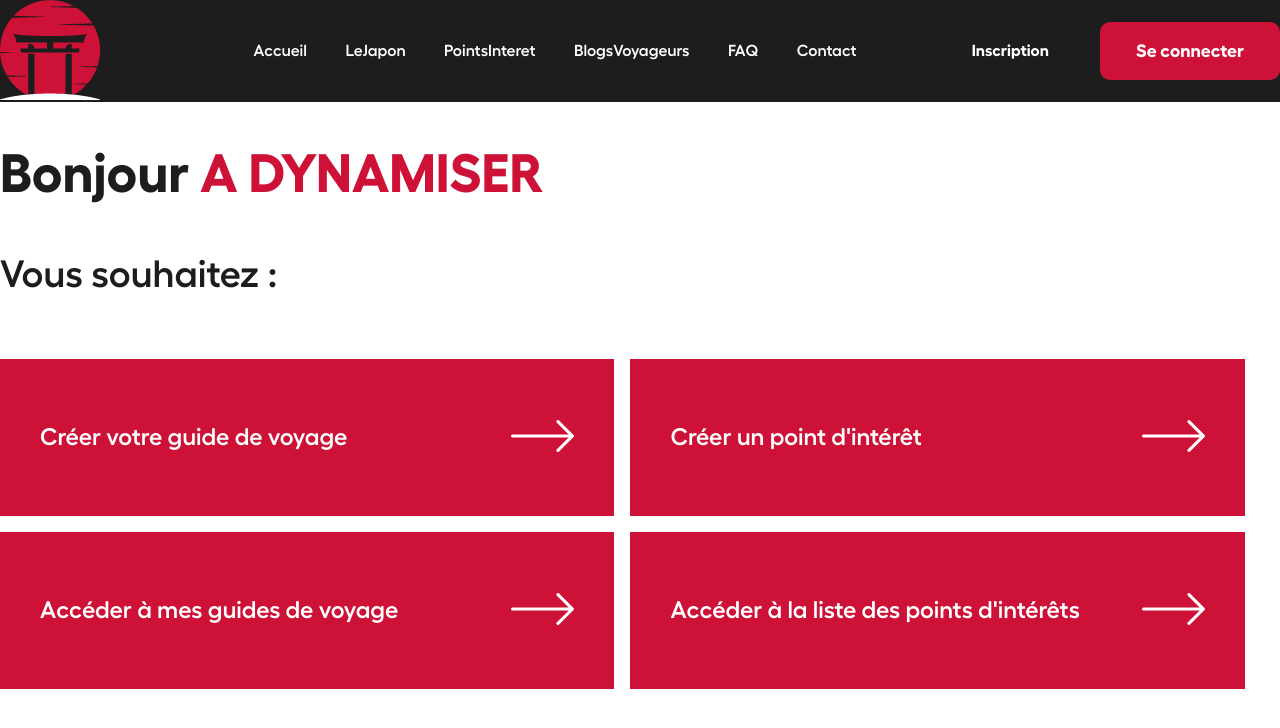
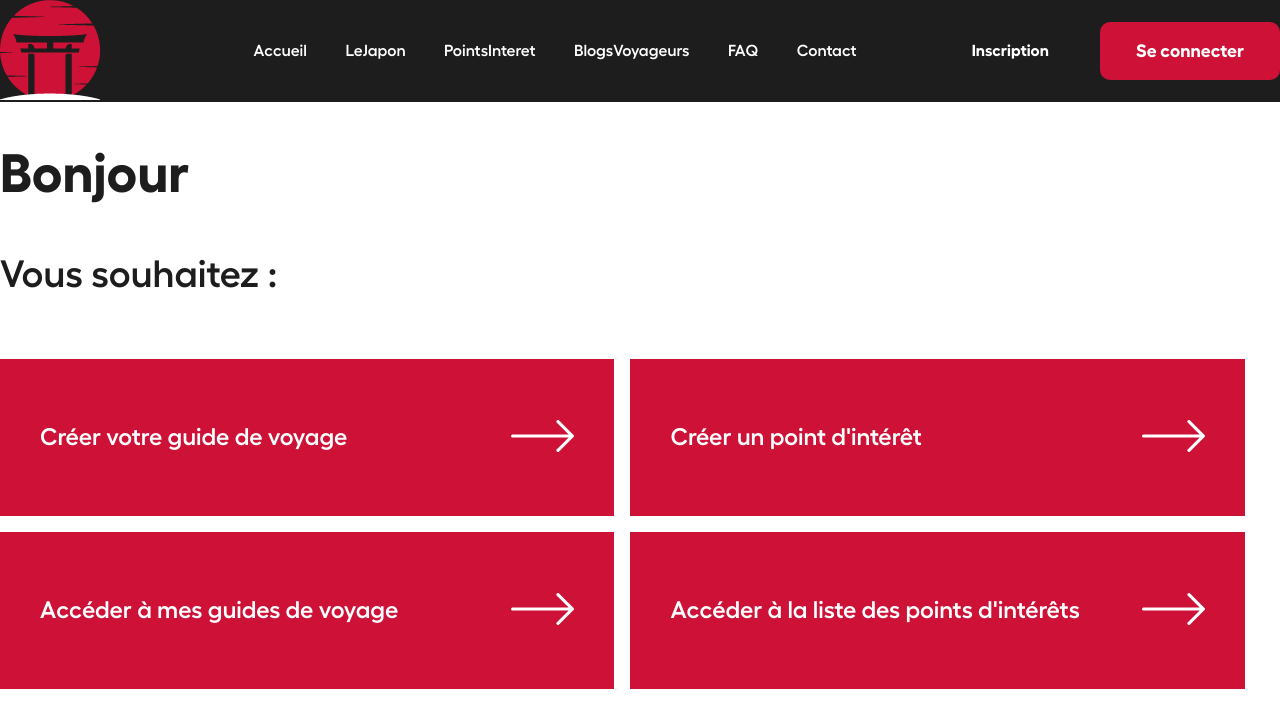
Before and after one commit to MaximHivin/Apotheose-Ojapon, a Vue app: page /backoffice in a window 1280 px wide. Shown: the top 728 px of the page. Built offline with nearby package versions, Linux system fonts and the light colour scheme.

Commit message:
Add menu dynamic on BackOffice view

```diff
--- a/src/views/BackOffice.vue
+++ b/src/views/BackOffice.vue
@@ -1,13 +1,14 @@
 <template>
 
  <div class="main_container">
-    <HeaderLayout />
+    <NavbarConnected v-if="this.$store.state.token"/>
+    <HeaderLayout v-else />
 </div>
 
 <section class="backoffice">
     <div class="main_container">
         <div class="backoffice-title">
-            <h2>Bonjour <span>A DYNAMISER </span></h2>
+            <h2>Bonjour <span>{{ username }}</span></h2>
             <h3>Vous souhaitez :</h3>
         </div>
         <div class="backoffice__card">
@@ -33,17 +34,20 @@
 <script>
 
 import HeaderLayout from '@/components/HeaderLayout.vue'
+import NavbarConnected from '@/components/NavbarConnected.vue'
 import ButtonBack from '@/components/CTA/ButtonBack.vue'
 
 export default {
     name: 'BackOffice',
     components: {
         HeaderLayout,
+        NavbarConnected,
         ButtonBack
         // FooterLayoutMobile
-
+    },
+    props: {
+        username: String
     }
-
 }
 
 </script>
```
